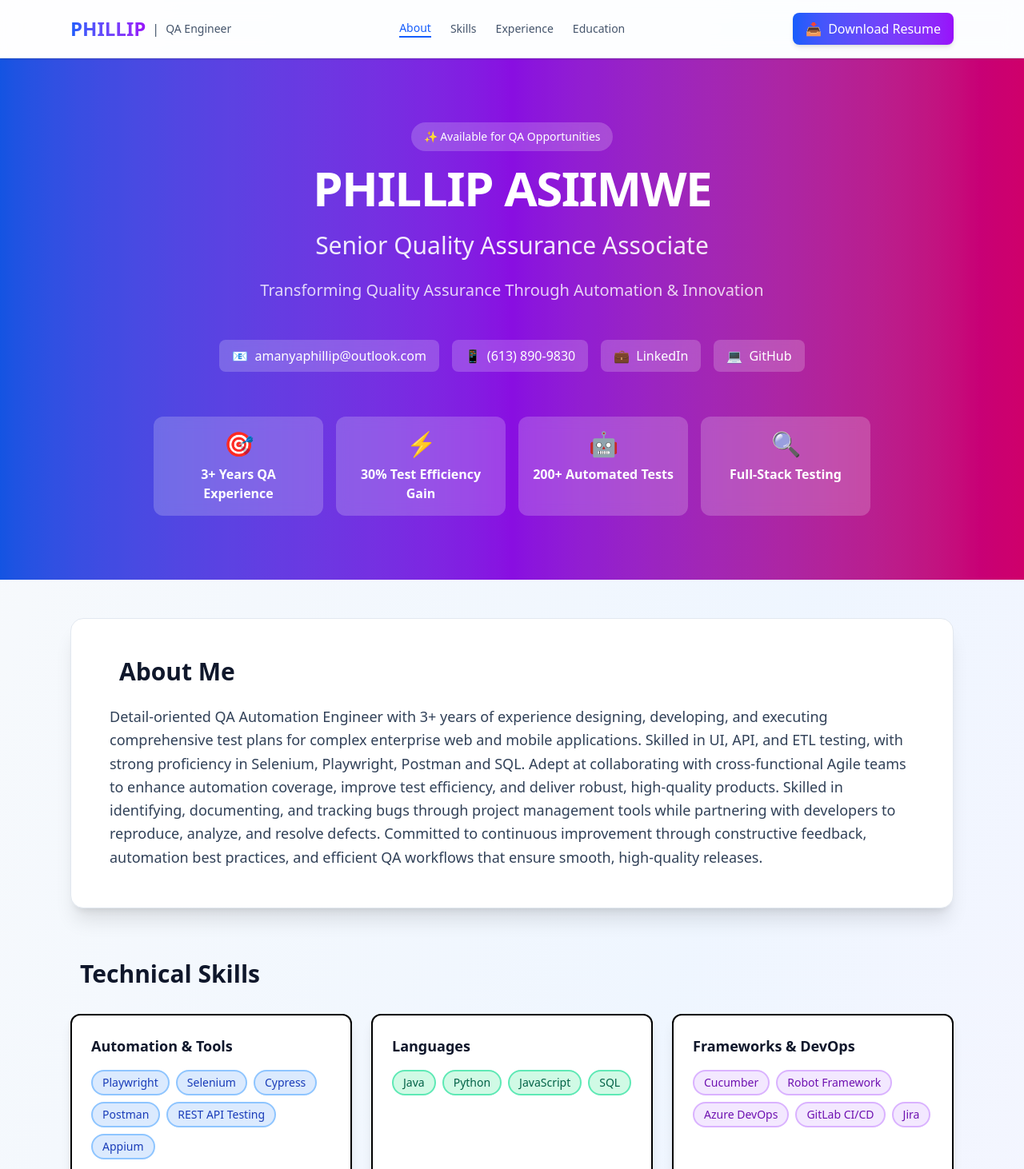
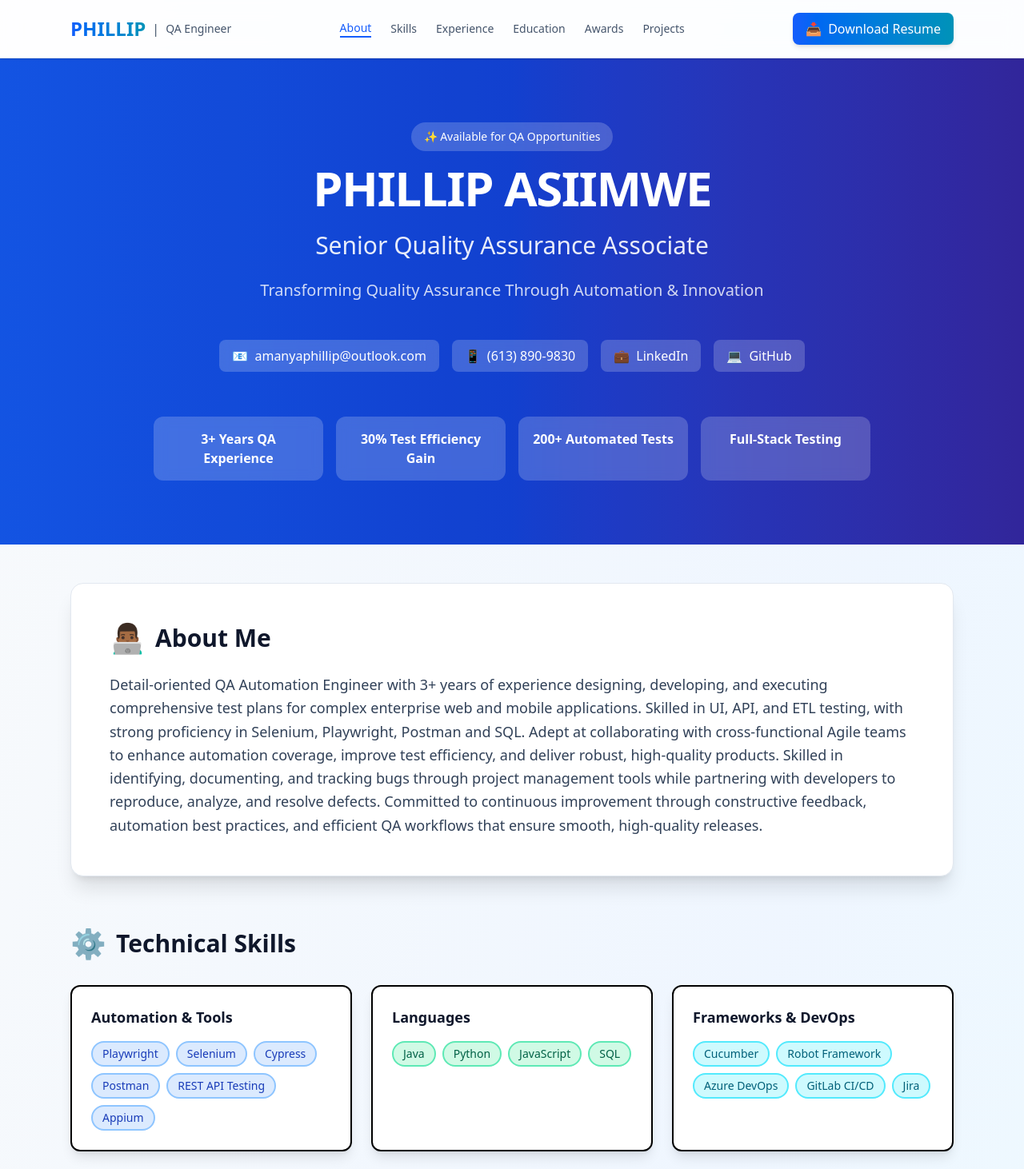
Before and after one commit to AmanyaPhillip/ViteResumePage, a React (Vite) app in the folder QA-RESUME/: page / in a window 1280 px wide. Shown: the top 1462 px of the page at 80% size. Built offline with nearby package versions, Linux system fonts and the light colour scheme.

Commit message:
Final resume with download

```diff
--- a/QA-RESUME/src/App.jsx
+++ b/QA-RESUME/src/App.jsx
@@ -12,10 +12,10 @@ const resume = {
   summary:
     'Detail-oriented QA Automation Engineer with 3+ years of experience designing, developing, and executing comprehensive test plans for complex enterprise web and mobile applications. Skilled in UI, API, and ETL testing, with strong proficiency in Selenium, Playwright, Postman and SQL. Adept at collaborating with cross-functional Agile teams to enhance automation coverage, improve test efficiency, and deliver robust, high-quality products. Skilled in identifying, documenting, and tracking bugs through project management tools while partnering with developers to reproduce, analyze, and resolve defects. Committed to continuous improvement through constructive feedback, automation best practices, and efficient QA workflows that ensure smooth, high-quality releases.',
   highlights: [
-    { icon: '🎯', text: '3+ Years QA Experience', color: 'text-blue-600' },
-    { icon: '⚡', text: '30% Test Efficiency Gain', color: 'text-emerald-600' },
-    { icon: '🤖', text: '200+ Automated Tests', color: 'text-purple-600' },
-    { icon: '🔍', text: 'Full-Stack Testing', color: 'text-orange-600' }
+    { text: '3+ Years QA Experience', color: 'text-blue-600' },
+    { text: '30% Test Efficiency Gain', color: 'text-emerald-600' },
+    { text: '200+ Automated Tests', color: 'text-cyan-600' },
+    { text: 'Full-Stack Testing', color: 'text-indigo-600' }
   ],
   technicalSkills: {
     'Automation & Tools': {
@@ -28,19 +28,19 @@ const resume = {
     },
     'Frameworks & DevOps': {
       items: ['Cucumber', 'Robot Framework', 'Azure DevOps', 'GitLab CI/CD', 'Jira'],
-      color: 'bg-purple-100 text-purple-800 border-purple-300'
+      color: 'bg-cyan-100 text-cyan-800 border-cyan-300'
     },
     'Testing Expertise': {
       items: ['UI Testing', 'Functional', 'Regression', 'Smoke', 'Performance', 'API Testing'],
-      color: 'bg-orange-100 text-orange-800 border-orange-300'
+      color: 'bg-sky-100 text-sky-800 border-sky-300'
     },
     'Databases': {
       items: ['MySQL', 'PostgreSQL', 'Advanced SQL', 'Data Validation'],
-      color: 'bg-pink-100 text-pink-800 border-pink-300'
+      color: 'bg-indigo-100 text-indigo-800 border-indigo-300'
     },
     'Methodologies': {
       items: ['Agile / Scrum', 'Shift-Left Testing', 'CI/CD', 'Risk-Based Testing'],
-      color: 'bg-indigo-100 text-indigo-800 border-indigo-300'
+      color: 'bg-teal-100 text-teal-800 border-teal-300'
     }
   },
   experience: [
@@ -81,8 +81,68 @@ const resume = {
     degree: 'Bachelor of Science: Computer Science with Distinction',
     school: 'Carleton University',
     location: 'Ottawa, Canada',
-    date: 'Feb 2021'
-  }
+    date: 'Feb 2021',
+    details: 'Gained foundational knowledge in Python, Java, C, C++, Haskell, Prolog, Database Structures and Management, and Algorithm Structures.'
+  },
+  awards: [
+    {
+      title: 'Delivery Ninja Award',
+      year: '2023',
+      description: 'Recognized for consistently delivering exceptional work ahead of deadlines, demonstrating a strong sense of ownership and dedication.',
+      color: 'border-blue-500'
+    },
+    {
+      title: 'IBM Full Stack Software Developer Professional Certificate',
+      year: 'Aug 2025',
+      description: 'Completed comprehensive professional certificate program covering full-stack development, cloud technologies, and modern software engineering practices.',
+      color: 'border-cyan-500',
+      link: 'https://coursera.org/share/d152dbab8e9bb0cb4475513980e6754c'
+    }
+  ],
+  projects: [
+    {
+      title: 'Data Structures Library',
+      description: 'Developed a comprehensive library of fundamental data structures to optimize algorithmic efficiency and improve runtime performance. Implemented common structures such as linked lists, stacks, queues, trees, and hash maps with focus on performance optimization.',
+      technologies: ['Java 17', 'Maven', 'Data Structures', 'Algorithm Optimization'],
+      githubLink: 'https://github.com/AmanyaPhillip/Portfolio/tree/main/Software%20Development/Java/DataSturctures/datastructures',
+      color: 'bg-blue-100 text-blue-800 border-blue-300'
+    },
+    {
+      title: 'Taxi Dispatch Simulation',
+      description: 'Created a GUI-based taxi dispatch simulator demonstrating full-stack workflow and MVC architecture. Designed an interactive user interface for dispatch operations and real-time taxi tracking with efficient matching algorithms.',
+      technologies: ['Java 11', 'JavaFX', 'Maven', 'MVC Pattern'],
+      githubLink: 'https://github.com/AmanyaPhillip/Portfolio/tree/main/Software%20Development/Java/Taxi%20Dispatch%20Simulation/taxidispatcher',
+      color: 'bg-cyan-100 text-cyan-800 border-cyan-300'
+    },
+    {
+      title: 'Local Air Hockey',
+      description: 'Built a multiplayer real-time air hockey game with chat functionality and physics simulation. Implemented real-time communication using Socket.IO for multiplayer gameplay and Matter.js for realistic physics.',
+      technologies: ['Node.js', 'JavaScript ES6+', 'Socket.IO', 'Matter.js', 'HTML5'],
+      githubLink: 'https://github.com/AmanyaPhillip/Portfolio/tree/main/Software%20Development/JavaScript/Local%20Airhocky',
+      color: 'bg-emerald-100 text-emerald-800 border-emerald-300'
+    },
+    {
+      title: 'BankApp',
+      description: 'Developed a secure online banking web application with core banking functionalities. Implemented secure authentication, encrypted password storage, and RESTful APIs for account management and transactions.',
+      technologies: ['Java 17', 'Spring Boot', 'MySQL', 'JPA/Hibernate'],
+      githubLink: 'https://github.com/AmanyaPhillip/Portfolio/tree/main/Software%20Development/Java/BankApp',
+      color: 'bg-indigo-100 text-indigo-800 border-indigo-300'
+    },
+    {
+      title: 'Farm Management System',
+      description: 'Mobile app to manage crops, monitor farm resources, and provide analytics. Implemented real-time updates for crop tracking and developed interactive dashboards for farm productivity metrics.',
+      technologies: ['Dart', 'Flutter', 'Firebase', 'Mobile Development'],
+      githubLink: 'https://github.com/AmanyaPhillip/Farm-Management',
+      color: 'bg-teal-100 text-teal-800 border-teal-300'
+    },
+    {
+      title: 'Geotab Tracker',
+      description: 'Real-time GPS tracking web application for vehicles. Built interactive maps with live location tracking and filtering, ensuring cross-device responsiveness and performance optimization.',
+      technologies: ['JavaScript ES6+', 'HTML5', 'Leaflet.js', 'GPS Tracking'],
+      githubLink: 'https://github.com/AmanyaPhillip/geotab-tracker',
+      color: 'bg-sky-100 text-sky-800 border-sky-300'
+    }
+  ]
 };
 
 export default function App() {
@@ -90,8 +150,13 @@ export default function App() {
   const [showDownloadModal, setShowDownloadModal] = useState(false);
 
   const handleDownload = () => {
-    // Trigger print dialog which can save as PDF
-    window.print();
+    // Download the actual PDF resume
+    const link = document.createElement('a');
+    link.href = '/QA_resume.pdf'; // Path to your PDF in the public folder
+    link.download = 'Phillip_Asiimwe_QA_Resume.pdf';
+    document.body.appendChild(link);
+    link.click();
+    document.body.removeChild(link);
     setShowDownloadModal(false);
   };
 
@@ -104,13 +169,13 @@ export default function App() {
   };
 
   return (
-    <div className="min-h-screen bg-gradient-to-br from-slate-50 via-blue-50 to-purple-50">
+    <div className="min-h-screen bg-gradient-to-br from-slate-50 via-blue-50 to-cyan-50">
       {/* Sticky Navigation */}
       <nav className="sticky top-0 z-50 bg-white/80 backdrop-blur-md border-b border-slate-200 shadow-sm print:hidden">
         <div className="max-w-6xl mx-auto px-6 py-4">
           <div className="flex justify-between items-center">
             <div className="flex items-center space-x-2">
-              <span className="text-2xl font-bold bg-gradient-to-r from-blue-600 to-purple-600 bg-clip-text text-transparent">
+              <span className="text-2xl font-bold bg-gradient-to-r from-blue-600 to-cyan-600 bg-clip-text text-transparent">
                 {resume.name.split(' ')[0]}
               </span>
               <span className="text-slate-600">|</span>
@@ -118,7 +183,7 @@ export default function App() {
             </div>
 
             <div className="hidden md:flex items-center space-x-6">
-              {['about', 'skills', 'experience', 'education'].map((section) => (
+              {['about', 'skills', 'experience', 'education', 'awards', 'projects'].map((section) => (
                 <button
                   key={section}
                   onClick={() => scrollToSection(section)}
@@ -135,7 +200,7 @@ export default function App() {
 
             <button
               onClick={() => setShowDownloadModal(true)}
-              className="flex items-center space-x-2 px-4 py-2 bg-gradient-to-r from-blue-600 to-purple-600 text-white rounded-lg hover:from-blue-700 hover:to-purple-700 transition-all transform hover:scale-105 shadow-md"
+              className="flex items-center space-x-2 px-4 py-2 bg-gradient-to-r from-blue-600 to-cyan-600 text-white rounded-lg hover:from-blue-700 hover:to-cyan-700 transition-all transform hover:scale-105 shadow-md"
             >
               <span>📥</span>
               <span className="font-medium">Download Resume</span>
@@ -145,7 +210,7 @@ export default function App() {
       </nav>
 
       {/* Hero Section */}
-      <section className="relative overflow-hidden bg-gradient-to-r from-blue-600 via-purple-600 to-pink-600 text-white py-20 print:py-8">
+      <section className="relative overflow-hidden bg-gradient-to-r from-blue-600 via-blue-700 to-indigo-800 text-white py-20 print:py-8">
         <div className="absolute inset-0 bg-black/10"></div>
         <div className="relative max-w-6xl mx-auto px-6">
           <div className="text-center space-y-6">
@@ -186,7 +251,6 @@ export default function App() {
             <div className="grid grid-cols-2 md:grid-cols-4 gap-4 pt-8 max-w-4xl mx-auto">
               {resume.highlights.map((highlight, idx) => (
                 <div key={idx} className="bg-white/20 backdrop-blur-sm rounded-xl p-4 hover:bg-white/30 transition-all transform hover:scale-105">
-                  <div className="text-3xl mb-2">{highlight.icon}</div>
                   <div className="font-semibold">{highlight.text}</div>
                 </div>
               ))}
@@ -202,7 +266,7 @@ export default function App() {
         <section id="about" className="scroll-mt-20">
           <div className="bg-white rounded-2xl shadow-xl p-8 md:p-12 border border-slate-200">
             <h2 className="text-3xl font-bold text-slate-900 mb-6 flex items-center">
-              <span className="text-4xl mr-3"></span>
+              <span className="text-4xl mr-3">👨🏾‍💻</span>
               About Me
             </h2>
             <p className="text-lg leading-relaxed text-slate-700">
@@ -214,7 +278,7 @@ export default function App() {
         {/* Skills Section */}
         <section id="skills" className="scroll-mt-20">
           <h2 className="text-3xl font-bold text-slate-900 mb-8 flex items-center">
-            <span className="text-4xl mr-3"></span>
+            <span className="text-4xl mr-3">⚙️</span>
             Technical Skills
           </h2>
           <div className="grid md:grid-cols-2 lg:grid-cols-3 gap-6">
@@ -242,7 +306,7 @@ export default function App() {
         {/* Experience Section */}
         <section id="experience" className="scroll-mt-20">
           <h2 className="text-3xl font-bold text-slate-900 mb-8 flex items-center">
-            <span className="text-4xl mr-3"></span>
+            <span className="text-4xl mr-3">💼</span>
             Work Experience
           </h2>
           <div className="space-y-8">
@@ -253,7 +317,6 @@ export default function App() {
               >
                 <div className="flex items-start justify-between mb-6">
                   <div className="flex items-start space-x-4">
-                    <span className="text-4xl">{job.icon}</span>
                     <div>
                       <h3 className="text-2xl font-bold text-slate-900">{job.role}</h3>
                       <p className="text-lg text-slate-700 font-medium">{job.company}</p>
@@ -280,14 +343,13 @@ export default function App() {
         </section>
 
         {/* Education Section */}
-        <section id="education" className="scroll-mt-20 pb-12">
+        <section id="education" className="scroll-mt-20">
           <h2 className="text-3xl font-bold text-slate-900 mb-8 flex items-center">
-            <span className="text-4xl mr-3"></span>
+            <span className="text-4xl mr-3">🎓</span>
             Education
           </h2>
-          <div className="bg-gradient-to-br from-blue-50 to-purple-50 rounded-2xl shadow-xl p-8 border-2 border-blue-200">
+          <div className="bg-gradient-to-br from-blue-50 to-cyan-50 rounded-2xl shadow-xl p-8 border-2 border-blue-200">
             <div className="flex items-start space-x-4">
-              <span className="text-5xl">{resume.education.icon}</span>
               <div>
                 <h3 className="text-2xl font-bold text-slate-900 mb-2">
                   {resume.education.degree}
@@ -297,8 +359,94 @@ export default function App() {
                 <span className="inline-block mt-3 px-4 py-2 bg-blue-600 text-white rounded-lg font-medium">
                   {resume.education.date}
                 </span>
+                <p className="text-slate-700 mt-4 leading-relaxed">
+                  {resume.education.details}
+                </p>
               </div>
             </div>
+          </div>
+        </section>
+
+        {/* Awards Section */}
+        <section id="awards" className="scroll-mt-20">
+          <h2 className="text-3xl font-bold text-slate-900 mb-8 flex items-center">
+            <span className="text-4xl mr-3">🏆</span>
+            Awards & Achievements
+          </h2>
+          <div className="space-y-6">
+            {resume.awards.map((award, idx) => (
+              <div
+                key={idx}
+                className={`bg-white rounded-2xl shadow-xl p-8 border-l-8 ${award.color} hover:shadow-2xl transition-all`}
+              >
+                <div className="flex items-start justify-between mb-4">
+                  <div>
+                    <h3 className="text-2xl font-bold text-slate-900">
+                      {award.title}
+                    </h3>
+                  </div>
+                  <span className="inline-block px-4 py-2 bg-slate-100 text-slate-700 rounded-lg font-medium text-sm">
+                    {award.year}
+                  </span>
+                </div>
+                <p className="text-slate-700 leading-relaxed">
+                  {award.description}
+                </p>
+                {award.link && (
+                  <a
+                    href={award.link}
+                    target="_blank"
+                    rel="noopener noreferrer"
+                    className="inline-flex items-center space-x-2 text-blue-600 hover:text-blue-700 font-medium mt-4"
+                  >
+                    <span>🔗</span>
+                    <span>View Certificate</span>
+                    <span>→</span>
+                  </a>
+                )}
+              </div>
+            ))}
+          </div>
+        </section>
+
+        {/* Projects Section */}
+        <section id="projects" className="scroll-mt-20 pb-12">
+          <h2 className="text-3xl font-bold text-slate-900 mb-8 flex items-center">
+            <span className="text-4xl mr-3">🚀</span>
+            Featured Projects
+          </h2>
+          <div className="grid md:grid-cols-2 lg:grid-cols-3 gap-6">
+            {resume.projects.map((project, idx) => (
+              <div
+                key={idx}
+                className="bg-white rounded-xl shadow-lg p-6 border-2 border-slate-200 hover:shadow-2xl transition-all transform hover:scale-105"
+              >
+                <h3 className="text-xl font-bold text-slate-900 mb-3">{project.title}</h3>
+                <p className="text-slate-700 mb-4 leading-relaxed">
+                  {project.description}
+                </p>
+                <div className="flex flex-wrap gap-2 mb-4">
+                  {project.technologies.map((tech, i) => (
+                    <span
+                      key={i}
+                      className={`px-3 py-1 rounded-full text-sm font-medium border-2 ${project.color}`}
+                    >
+                      {tech}
+                    </span>
+                  ))}
+                </div>
+                <a
+                  href={project.githubLink}
+                  target="_blank"
+                  rel="noopener noreferrer"
+                  className="inline-flex items-center space-x-2 text-blue-600 hover:text-blue-700 font-medium"
+                >
+                  <span>💻</span>
+                  <span>View on GitHub</span>
+                  <span>→</span>
+                </a>
+              </div>
+            ))}
           </div>
         </section>
       </div>
@@ -309,16 +457,16 @@ export default function App() {
           <div className="bg-white rounded-2xl shadow-2xl p-8 max-w-md mx-4" onClick={(e) => e.stopPropagation()}>
             <h3 className="text-2xl font-bold text-slate-900 mb-4">Download Resume</h3>
             <p className="text-slate-600 mb-6">
-              Choose how you'd like to download the resume:
+              Download my professional QA resume in PDF format.
             </p>
             <div className="space-y-3">
               <button
                 onClick={handleDownload}
-                className="w-full flex items-center justify-between px-6 py-4 bg-gradient-to-r from-blue-600 to-purple-600 text-white rounded-lg hover:from-blue-700 hover:to-purple-700 transition-all transform hover:scale-105"
+                className="w-full flex items-center justify-between px-6 py-4 bg-gradient-to-r from-blue-600 to-cyan-600 text-white rounded-lg hover:from-blue-700 hover:to-cyan-700 transition-all transform hover:scale-105"
               >
                 <span className="flex items-center space-x-3">
                   <span className="text-2xl">📄</span>
-                  <span className="font-medium">Save as PDF</span>
+                  <span className="font-medium">Download PDF Resume</span>
                 </span>
                 <span>→</span>
               </button>
@@ -329,9 +477,6 @@ export default function App() {
                 Cancel
               </button>
             </div>
-            <p className="text-xs text-slate-500 mt-4 text-center">
-              Tip: Use Ctrl+P (Cmd+P on Mac) to print or save as PDF
-            </p>
           </div>
         </div>
       )}
```
Also changed, not shown: 1 other file (tests, documents, lock files or other folders).
